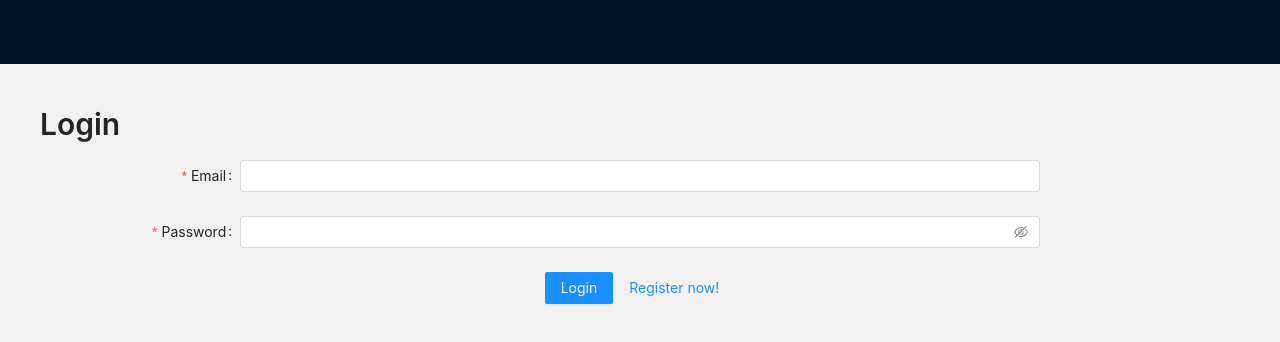
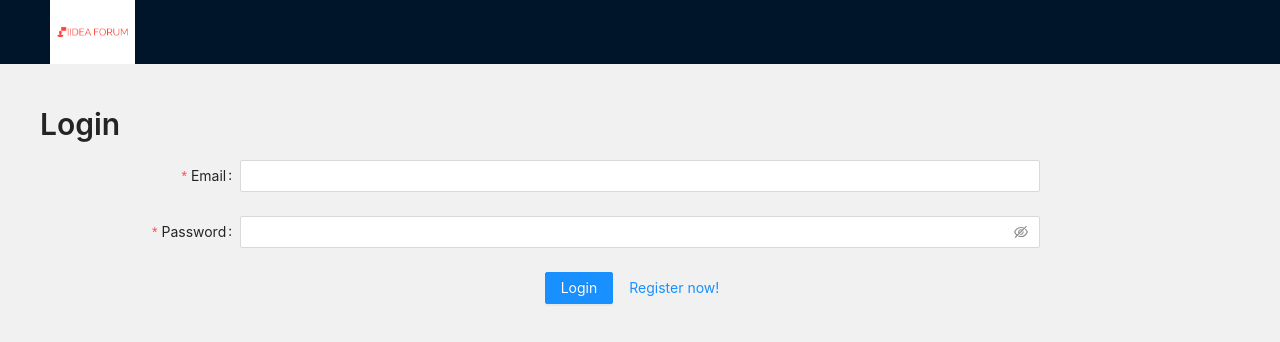
Before and after one commit to DeborahLacerda/Capstone-Project, a Vue app in the folder forum/: page /login in a window 1280 px wide. Shown: the top 342 px of the page. Built offline with nearby package versions, Linux system fonts and the light colour scheme.

Commit message:
finish logo

```diff
--- a/forum/src/components/Navbar.vue
+++ b/forum/src/components/Navbar.vue
@@ -32,9 +32,9 @@ export default {
 };
 </script>
 <template>
-  <div v-if="userId" class="nav">
-    <p @click="goToHome()">Home</p>
-    <div>
+  <div class="nav">
+    <img src="../assets/logo.png" alt="" />
+    <div v-if="userId">
       <a-button type="primary" @click="click()">Create post</a-button>
 
       <a-button @click="$emit('logout')">Logout</a-button>
@@ -57,4 +57,7 @@ button {
   margin-left: 10px;
 }
 
+img {
+  width: 85px;
+}
 </style>
```
Also changed, not shown: forum/src/assets/logo.png (added).
